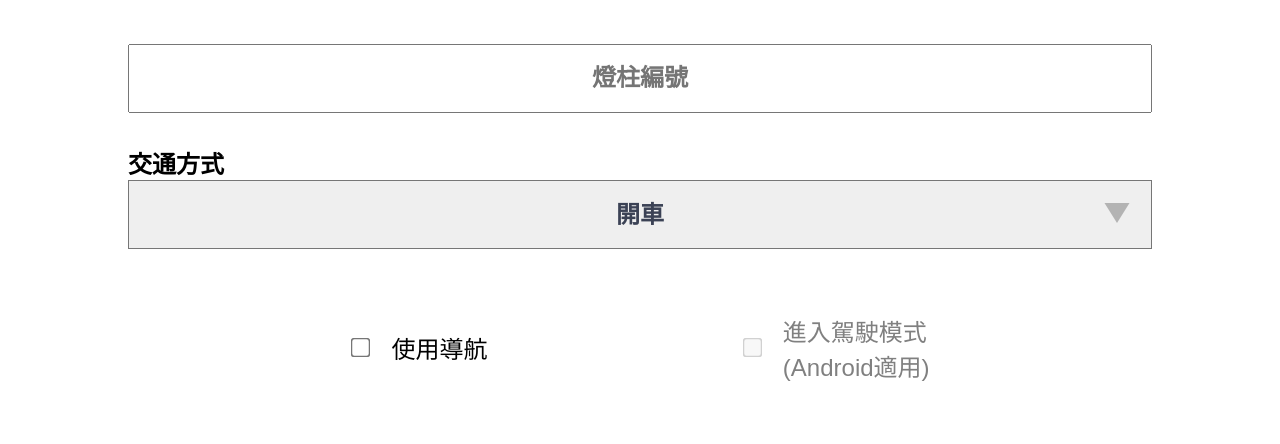
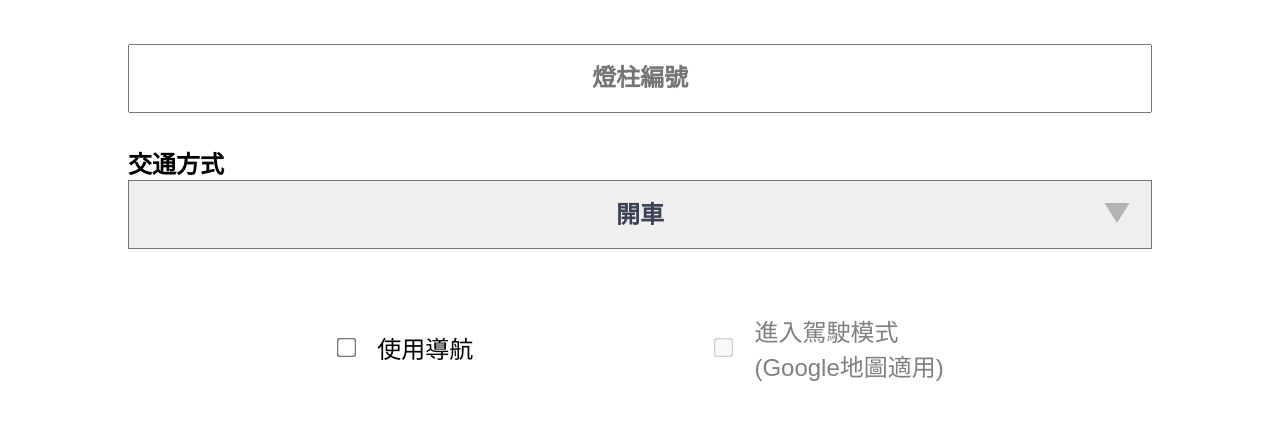
Before and after one commit to thc282/HongKongLampPostLocation, a plain HTML site: page web/index.html in a window 1280 px wide. Shown: the part 178-622 px from the top of the page. Drawn offline with Linux system fonts and the light colour scheme.

Commit message:
change the text

```diff
--- a/web/index.html
+++ b/web/index.html
@@ -37,7 +37,7 @@
                 </div>
                 <div class="row">
                     <input type="checkbox" id="drivingModeCheckbox" style="transform: scale(1.5);" disabled />
-                    <label for="drivingModeCheckbox" style="font-size: 1.5rem;" class="disabled">進入駕駛模式<br>(Android適用)</label>
+                    <label for="drivingModeCheckbox" style="font-size: 1.5rem;" class="disabled">進入駕駛模式<br>(Google地圖適用)</label>
                 </div>
             </div>
 
```
